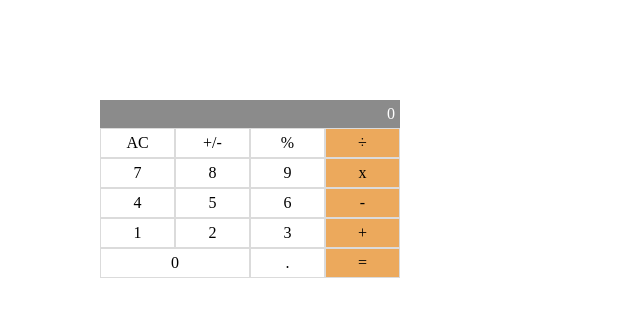
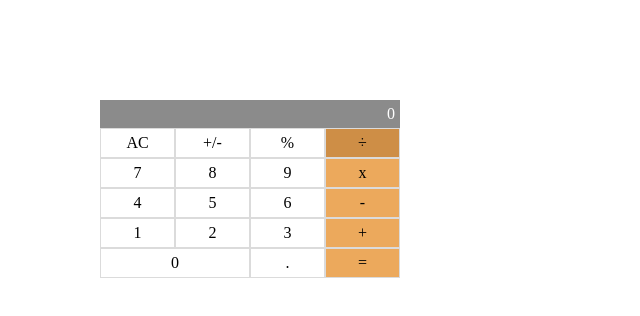
Before and after one commit to zainsadaqat/maths-magician, a React (Create React App) app: page / in a window 1280 px wide. In both pictures the pointer is over the element 362 px from the left and 143 px from the top of the page. Shown: the top 316 px of the page, without its empty margins (0-640 px from the left). Built offline with nearby package versions, Linux system fonts and the light colour scheme.

Commit message:
Add hover style on the operator signs

```diff
--- a/src/components/Calculator.css
+++ b/src/components/Calculator.css
@@ -26,6 +26,10 @@
  background-color: #eca95c;
 }
 
+.operator:hover {
+  background-color: #ce8e46;
+}
+
 .end {
   display: grid;
   grid-template-columns: 50% 25% 25%;
```
